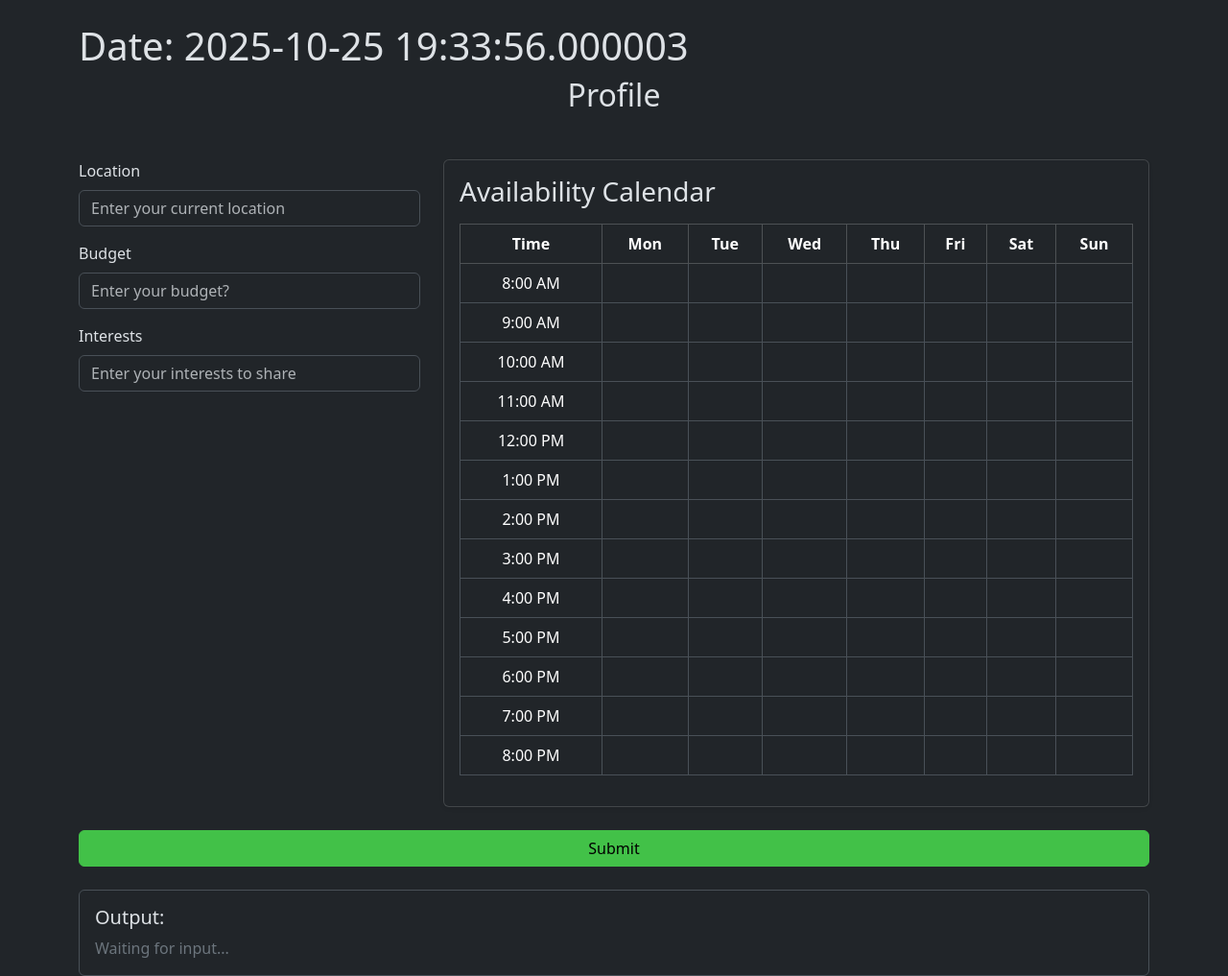
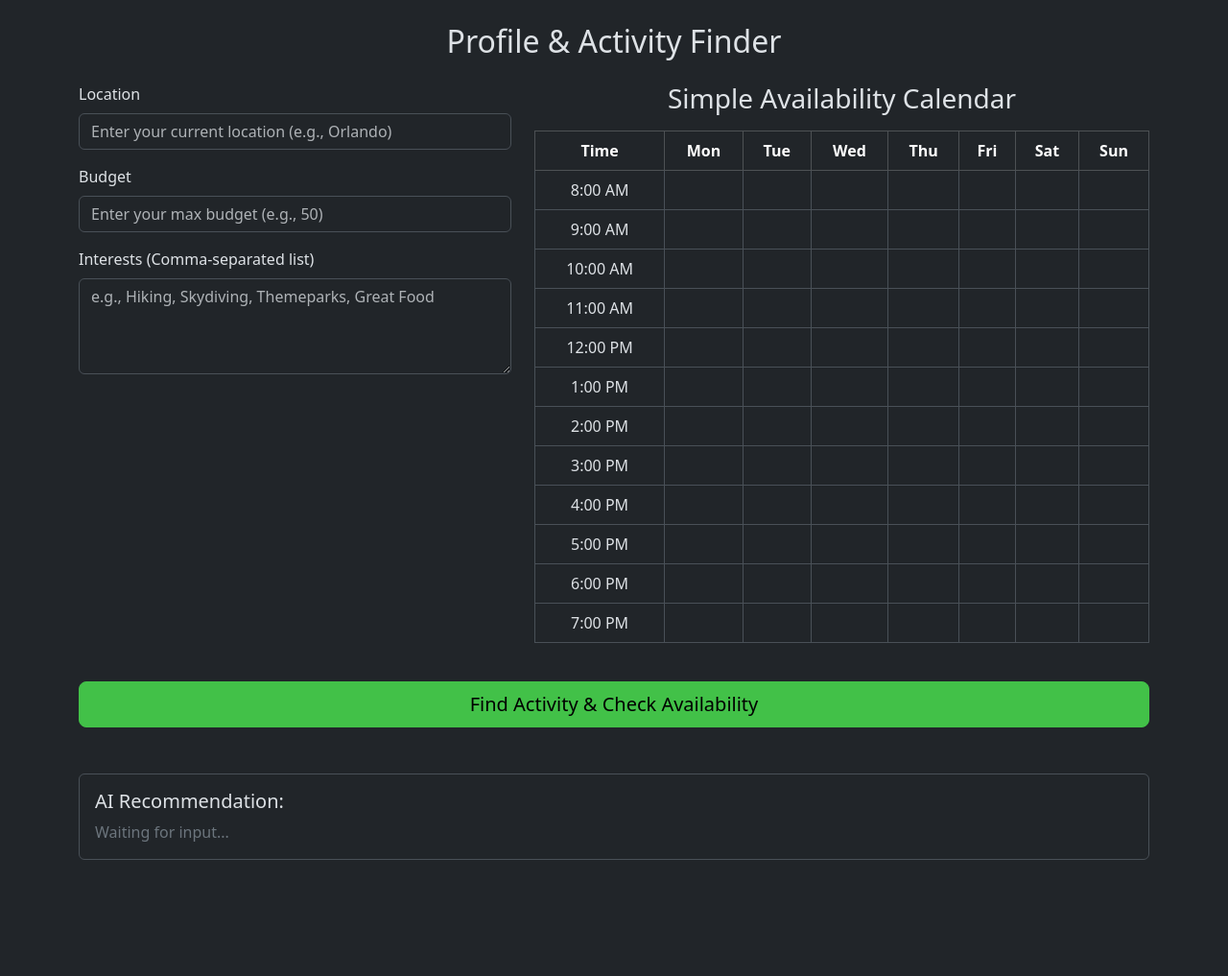
Before and after one commit to windu108/knighthacks2025, a Flask app: page / in a window 1280 px wide. Shown: the part 49-1066 px from the top of the page at 96% size. After the commit the page ends 945 px from the top, so only its background shows below. Run offline with Flask 3, Linux system fonts and the light colour scheme; some libraries are stand-ins or nearby versions.

Commit message:
google gemini now fully works as expected wiht the front end

```diff
--- a/app.py
+++ b/app.py
@@ -1,103 +1,133 @@
-# app.py
-
-# API Key: AIzaSyDd2K0Jwjs6X_c3JyGz6Q87ZQpcschQNSo
-from google import genai
+import os
+import json
 from flask import Flask, render_template, request, jsonify
 from datetime import datetime
+from google import genai
+from google.genai import types
 
-# Setup client using google api key
-# NOTE: In a production app, you would load this from an environment variable!
-client = genai.Client(api_key='AIzaSyDd2K0Jwjs6X_c3JyGz6Q87ZQpcschQNSo')
-
-# Initialize the main Flask app
-# NOTE: Ensure you have a 'templates' folder with 'index.html' and
-# a 'static' folder for assets.
+# --- Configuration ---
 app = Flask(__name__, static_folder='static', static_url_path='/static')
 
-# ----------------------------------------------------------------------
-# Helper Route for node_modules (if you are using local packages like Bootstrap)
-# ----------------------------------------------------------------------
+# Initialize the Gemini client. It automatically looks for the GEMINI_API_KEY
+# environment variable.
+try:
+    #Create client based on the api key
+    client = genai.Client(api_key='AIzaSyDd2K0Jwjs6X_c3JyGz6Q87ZQpcschQNSo')
+
+    print("Gemini Client Initialized Successfully.")
+except Exception as e:
+    #Error if can't find api key
+    print(f"Error initializing Gemini client: {e}. Check your GEMINI_API_KEY environment variable.")
+    client = None
+
+# Define a view function for node_modules (can be left as is, but often unnecessary)
 @app.route('/node_modules/<path:filename>')
 def node_modules(filename):
-    """
-    Serves files from the 'node_modules' directory for development.
-    Requires 'node_modules' to be in the same directory as this script.
-    """
     return app.send_static_file(f'../node_modules/{filename}')
 
-# ----------------------------------------------------------------------
-# Route to Serve the Main Page
-# ----------------------------------------------------------------------
+
 @app.route('/', methods=['GET'])
 def index():
-    """
-    Renders the main page template (e.g., index.html).
-    """
     now = datetime.now()
-    return render_template('index.html', date=now)
+    # Assuming index.html is actually base.html or a file that includes the form
+    return render_template('base.html', date=now)
 
-# ----------------------------------------------------------------------
-# Route to Process Data and Call the Gemini API
-# ----------------------------------------------------------------------
+
+# -------------------------------------------------------------------
+# !!! CORE ACTIVITY FINDER LOGIC !!!
+#Reverted route to /get_recommendation to match base.html fetch call.
 @app.route('/get_recommendation', methods=['POST'])
 def get_recommendation():
-    """
-    Receives user data from the front-end, constructs a prompt,
-    calls the Gemini API, and returns the AI's recommendation.
-    """
+    if not client:
+        return jsonify({"recommendation": "Error: AI client not initialized. Check API Key configuration."}), 500
+
     if not request.is_json:
-        return jsonify({"message": "Missing JSON in request"}), 400
+        return jsonify({"recommendation": "Missing JSON in request"}), 400
 
-    data = request.get_json()
+    try:
+        data = request.get_json()
+        location = data.get('location', 'an undisclosed location')
+        budget = data.get('budget', 'flexible budget')
+        # interests is an array containing a single string of comma-separated interests
+        # This is correct based on your frontend logic
+        interests = data.get('interests', ['general activities'])[0]
+        availability = data.get('availability', [])
 
-    # Extract the fields from the received JSON data
-    location = data.get('location', 'Unknown City')
-    budget = data.get('budget', 'flexible')
+        # Format the availability data for the prompt
+        availability_text = "Available time slots:\n"
+        if availability:
+            availability_text += "\n".join([f"- {slot['day']} at {slot['time']}" for slot in availability])
+        else:
+            availability_text += "- No specific slots provided. Suggest an activity that fits general times."
 
-    # Assuming 'interests' is an array of strings like:
-    # ["Hiking, Skydiving, Snorkling", "Hiking, Themeparks", "Great Food"]
-    responses = data.get('interests', [])
+        # --- 1. System Instruction & JSON Schema ---
+        system_instruction = """
+        You are an expert activity and experience planner. Your task is to recommend a single,
+        specific activity that perfectly matches the user's profile.
+        You MUST respond ONLY with a single JSON object that conforms exactly to the specified schema.
+        DO NOT include any text, markdown, or explanations outside the JSON object.
+        """
 
-    # --- Fallback/Static Data for Testing if dynamic data is missing ---
-    if not responses:
-         responses = ["Hiking, Skydiving, Snorkling", "Hiking, Themeparks", "Great Food"]
+        # Define the JSON Schema the model must adhere to.
+        response_schema = types.Schema(
+            type=types.Type.OBJECT,
+            properties={
+                "activity_name": types.Schema(type=types.Type.STRING, description="The specific name of the recommended activity/venue."),
+                "description": types.Schema(type=types.Type.STRING, description="A detailed, engaging description of the activity and why it fits the user's interests, location, and budget."),
+                "cost_estimate": types.Schema(type=types.Type.STRING, description="A clear cost estimate (e.g., '$20-30 per person', 'Free', or 'High-End'). Must respect the user's max budget."),
+                "best_time_slot_suggestion": types.Schema(type=types.Type.STRING, description="Suggest one specific, plausible time slot from the user's available times, or a general time if no slots were provided (e.g., 'Suggest Monday at 7:00 PM', or 'Any weekday evening')."),
+                "fit_score": types.Schema(type=types.Type.INTEGER, description="A confidence score from 1 to 100 for how well this activity fits ALL the user criteria."),
+            },
+            required=["activity_name", "description", "cost_estimate", "best_time_slot_suggestion", "fit_score"]
+        )
 
-    # 1. Format the user responses into the desired string (User1: (response) User2: (response) ...)
-    formatted_responses = ""
-    for i, response in enumerate(responses):
-        formatted_responses += f"User{i + 1}: ({response}) "
+        # --- 2. User Prompt ---
+        user_prompt = f"""
+        **User Profile for Activity Recommendation:**
+        - Location: {location}
+        - Max Budget: ${budget}
+        - Interests: {interests}
 
-    # 2. Construct the final prompt string with detailed instructions
-    prompt = (
-        f'We have multiple users who all reside in {location}. They have a budget of ${budget}. '
-        f'Their interests are as follows: {formatted_responses} '
-        'Suggest a single activity that would be a good fit for all of them within the budget and location. '
-        'Put your response in the following format: give the name of the activity in bold, then list its cost and address on the next line then finally a very short description of the activity. '
-        'Give 3 options in order of most relevant to our users interest'
-    )
+        {availability_text}
 
-    # 3. Google Gemini API call
-    try:
-        gemini_response = client.models.generate_content(
+        Generate one highly relevant activity recommendation in the required JSON format.
+        """
+
+        # --- 3. Gemini API Call ---
+        config = types.GenerateContentConfig(
+            system_instruction=system_instruction,
+            response_mime_type="application/json",
+            response_schema=response_schema,
+        )
+
+        response = client.models.generate_content(
             model='gemini-2.5-flash',
-            contents=prompt
+            contents=user_prompt,
+            config=config,
         )
-        result_text = gemini_response.text
+
+        # 4. Parse the JSON output from Gemini's response text
+        ai_data = json.loads(response.text)
+
+        # 5. Format the JSON data into HTML for the frontend
+        formatted_recommendation = f"""
+            <h4 class='text-primary'>🎉 **{ai_data.get('activity_name', 'No Name')}**</h4>
+            <p><strong>Cost Estimate:</strong> {ai_data.get('cost_estimate', 'N/A')}</p>
+            <p><strong>Suggested Slot:</strong> {ai_data.get('best_time_slot_suggestion', 'N/A')}</p>
+            <p class='mt-3'>{ai_data.get('description', 'No description.')}</p>
+            <p class='text-success mt-3'>**Fit Score:** **{ai_data.get('fit_score', 'N/A')}/100**</p>
+        """
+
+        # 6. Send the formatted HTML back to the client
+        return jsonify({"recommendation": formatted_recommendation})
+
+    except json.JSONDecodeError:
+        # Handle cases where the model fails to produce valid JSON
+        return jsonify({"recommendation": f"⚠️ **Error:** AI failed to produce valid JSON. Raw output: {response.text[:100]}..."}), 500
     except Exception as e:
-        print(f"Gemini API Error: {e}")
-        # Return a clean error message to the user
-        result_text = "Sorry, the recommendation service ran into an error."
+        print(f"An unexpected error occurred: {e}")
+        return jsonify({"recommendation": f"❌ **Unexpected Server Error:** {str(e)}"}), 500
+# -------------------------------------------------------------------
 
-    # 4. Return the result back to the client-side JavaScript
-    return jsonify({
-        "status": "success",
-        "recommendation": result_text,
-        "location": location # Echo back some data for confirmation
-    })
-
-# ----------------------------------------------------------------------
-# Run the Flask App
-# ----------------------------------------------------------------------
 if __name__ == '__main__':
-    # 'debug=True' reloads the server automatically on file changes
     app.run(debug=True)
--- a/templates/base.html
+++ b/templates/base.html
@@ -4,18 +4,42 @@
 <head>
   <meta charset="utf-8">
   <meta name="viewport" content="width=device-width, initial-scale=1">
-  <title>{% block title %}{% endblock %}</title>
+  <title>Meeting/Activity App</title>
   <link rel="stylesheet" href="{{ url_for('static', filename='css/custom.css') }}">
+
   <style>
-    /* Add a basic style for the selected calendar cell */
+    /* Styling for the calendar cells */
     .calendar-cell.selected {
       background-color: #0d6efd;
-      /* Bootstrap primary color */
+      /* Highlight selected slots using Bootstrap primary color */
       cursor: pointer;
     }
 
     .calendar-cell {
       cursor: pointer;
+    }
+
+    /* CUSTOM STYLE: Ensure the Interests textarea expands to fill space */
+    #interestsContainer {
+      flex-grow: 1;
+      /* Allows the container to fill the available vertical space */
+      display: flex;
+      flex-direction: column;
+    }
+
+    #interestsInput {
+      flex-grow: 1;
+      /* Makes the textarea itself expand */
+      min-height: 100px;
+      /* Ensures a minimum height */
+    }
+
+    /* CUSTOM STYLE: Remove the background from the time column (Bootstrap table-secondary override) */
+    .table-responsive .table-dark+tbody .time-cell {
+      background-color: var(--bs-body-bg) !important;
+      /* Use the main body background */
+      color: var(--bs-body-color);
+      /* Ensure text is readable */
     }
   </style>
 </head>
@@ -24,45 +48,37 @@
   <nav class="navbar sticky-top bg-body-tertiary border-bottom border-primary border-3">
     <div class="container-fluid">
       <div class="col-4 justify-content-start">
-        <a class="navbar-brand" href="{{ url_for('index') }}">Meeting App</a>
+        <a class="navbar-brand" href="/">Meeting App</a>
       </div>
     </div>
   </nav>
 
   <div class="container mt-4">
-    {% block content %}{% endblock %}
-    {% block scripts %}{% endblock %}
+    <h2 class="text-center mb-4">Profile & Activity Finder</h2>
+
+    <div class="row min-vh-50">
+
+      <div class="col-md-5 d-flex flex-column h-100">
+        <div class="mb-3">
+          <label for="locationInput" class="form-label">Location</label>
+          <input type="text" class="form-control" id="locationInput"
+            placeholder="Enter your current location (e.g., Orlando)">
         </div>
 
-  <div class="container">
-    <div class="row g-4">
-      <h2 class="text-center mb-4"> Profile </h2>
-
-      <div class="col-md-4">
-        <!-- Location Input -->
         <div class="mb-3">
-          <label for="locationInput" class="form-label">Location</label>
-          <input type="text" class="form-control" id="locationInput" placeholder="Enter your current location">
+          <label for="budgetInput" class="form-label">Budget</label>
+          <input type="text" class="form-control" id="budgetInput" placeholder="Enter your max budget (e.g., 50)">
         </div>
 
-        <!-- Budget Input -->
-        <div class="mb-3">
-          <label for="budgetInput" class="form-label">Budget</label>
-          <input type="text" class="form-control" id="budgetInput" placeholder="Enter your budget? ">
-        </div>
-
-        <!-- Interest Input -->
-        <div class="mb-3">
-          <label for="interestInput" class="form-label">Interests</label>
-          <input type="text" class="form-control" id="interestInput" placeholder="Enter your interests to share">
+        <div class="mb-3" id="interestsContainer">
+          <label for="interestsInput" class="form-label">Interests (Comma-separated list)</label>
+          <textarea class="form-control" id="interestsInput" rows="3"
+            placeholder="e.g., Hiking, Skydiving, Themeparks, Great Food"></textarea>
         </div>
       </div>
 
-      <div class="col-md-8">
-          <!-- Calendar -->
-        <div class="card p-3 shadow-sm">
-          <h3 class="mb-3">Availability Calendar</h3>
-
+      <div class="col-md-7">
+        <h3 class="text-center mb-3">Simple Availability Calendar</h3>
         <div class="table-responsive">
           <table class="table table-bordered text-center align-middle" id="calendarTable">
             <thead class="table-dark">
@@ -83,29 +99,27 @@
         </div>
       </div>
     </div>
+    <div class="d-grid mt-4">
+      <button id="submitBtn" class="btn btn-primary btn-lg">Find Activity & Check Availability</button>
     </div>
 
-    <!-- Button -->
-    <div class="d-grid mt-4">
-      <button id="submitBtn" class="btn btn-primary">Submit</button>
-    </div>
-
-    <!-- Output -->
-    <div class="mt-4">
+    <div class="mt-5 mb-5">
       <div class="box output-box p-3 border rounded">
-        <h5>Output:</h5>
+        <h5>AI Recommendation:</h5>
         <div id="outputText" class="mt-2 text-secondary">Waiting for input...</div>
       </div>
     </div>
+
   </div>
-
   <script>
     //==============================================================
     // SCRIPTS FOR DATA COLLECTION AND SUBMISSION TO PYTHON BACKEND
     //==============================================================
+    // Get references to all necessary DOM elements
     const submitBtn = document.getElementById('submitBtn');
     const locationInput = document.getElementById('locationInput');
     const budgetInput = document.getElementById('budgetInput');
+    const interestsInput = document.getElementById('interestsInput');
     const outputText = document.getElementById('outputText');
 
     /**
@@ -119,14 +133,14 @@
 
       rows.forEach((row, rowIndex) => {
         const timeCell = row.querySelector('td:first-child');
-        if (!timeCell) return; // Skip if no time cell found
+        if (!timeCell) return; // Skip if no time cell is found
 
-        const timeSlot = timeCell.textContent; // e.g., "8:00 AM"
+        const timeSlot = timeCell.textContent;
         const dayCells = row.querySelectorAll('.calendar-cell');
 
         dayCells.forEach((cell, dayIndex) => {
           if (cell.classList.contains('selected')) {
-            // dayIndex 0=Mon, 6=Sun
+            // Map day index (0-6) to day name
             const daysOfWeek = ["Mon", "Tue", "Wed", "Thu", "Fri", "Sat", "Sun"];
             availability.push({
               day: daysOfWeek[dayIndex],
@@ -138,114 +152,143 @@
       return availability;
     }
 
-    // When the button is pressed
+    // Event listener for the main submit button
     submitBtn.addEventListener('click', () => {
-      // 1. Collect all data
+      // 1. Collect all data from input fields and calendar
       const location = locationInput.value.trim();
       const budget = budgetInput.value.trim();
-      const interest = interestInput.value.trim();
+      const interests = interestsInput.value.trim();
       const availability = collectAvailability();
 
-      // Basic validation
-      if (location === "" || budget === "" || interest === "") {
+      // Package interests as an array, as expected by the Python backend's prompt assembly
+      const interestsArray = [interests];
+
+
+      // Basic client-side validation
+      if (location === "" || budget === "" || interests === "") {
         outputText.textContent = "⚠️ Please enter Location, Budget, and Interests!";
-        return;
+        return; // Stop execution if validation fails
       }
 
-      // Prepare the data payload for the server
+      // Prepare the data payload for the server as a JSON object
       const postData = {
         location: location,
         budget: budget,
-        interest: interest,
-        availability: availability // Array of selected time slots
+        availability: availability,
+        interests: interestsArray
       };
 
-      // 2. Show processing message
-      outputText.textContent = "Processing input and sending data to Python backend...";
+      // 2. Show processing message to the user
+      outputText.textContent = "Processing input and consulting the AI...";
 
-      // 3. Send the data to the Python backend (Flask endpoint)
-      fetch('/submit_data', {
+      // 3. Send the data to the Python backend (Flask endpoint: /get_recommendation)
+      fetch('/get_recommendation', {
         method: 'POST',
         headers: {
           'Content-Type': 'application/json',
         },
-        body: JSON.stringify(postData),
+        body: JSON.stringify(postData), // Convert JavaScript object to JSON string
       })
         .then(response => {
+          // Check for HTTP errors (like 404 or 500)
           if (!response.ok) {
-            // Throw an error if the HTTP status is 4xx or 5xx
-            return response.json().then(err => { throw new Error(`Server responded with status ${response.status}: ${err.message || response.statusText}`); });
+            // Read the text of the error response and throw a detailed error
+            return response.text().then(text => {
+              throw new Error(`Server status ${response.status}: ${text.substring(0, 100)}...`);
+            });
           }
-          return response.json(); // Expect a JSON response from the Python server
+          return response.json(); // If successful, parse the JSON response body
         })
         .then(data => {
-          // 4. Update the output box with the server's response
-          const slotCount = data.slots_count !== undefined ? data.slots_count : availability.length;
-          outputText.innerHTML = `✅ **Success!** Server Reply: **${data.message}**<br>Location: ${location}<br>Budget: ${budget}<br>Slots Selected: ${slotCount}`;
+          // 4. Handle the successful JSON response from the server
+          const slotCount = availability.length;
+
+          // Extract the pre-formatted HTML from the 'recommendation' key
+          const aiRecommendation = data.recommendation;
+
+          if (aiRecommendation) {
+            // 1. Inject the entire HTML content from the Flask response
+            outputText.innerHTML = aiRecommendation;
+
+            // 2. Append the user data summary *after* the recommendation
+            outputText.innerHTML += `
+                  <hr>
+                  <small class="text-muted">
+                      **Your Data Processed:**<br>
+                      Location: ${location}<br>
+                      Budget: ${budget}<br>
+                      Slots Selected: ${slotCount}
+                  </small>
+              `;
+          } else {
+            // Fallback if the server returned a 200 OK but the JSON was missing the key
+            outputText.innerHTML = `⚠️ **Server Reply Success, but Data Missing.** Server returned: ${JSON.stringify(data)}`;
+          }
         })
         .catch(error => {
+          // 5. Handle any errors during the fetch process
           console.error('Fetch error:', error);
-          outputText.textContent = `❌ Error sending data: ${error.message}`;
+          // Display the error message to the user
+          outputText.innerHTML = `❌ **Error connecting to server or API:** ${error.message}`;
         });
     });
 
+
     //==============================================================
-    // SCRIPTS FOR CALENDAR RENDERING AND INTERACTION
+    // SCRIPTS FOR CALENDAR RENDERING AND INTERACTION (COMPLETE LOGIC)
     //==============================================================
+
+    // This block executes once the page content has fully loaded
     document.addEventListener("DOMContentLoaded", function () {
       const tbody = document.querySelector("#calendarTable tbody");
 
-      // Generate time slots (8 AM to 8 PM)
-      const startHour = 8;
-      const endHour = 20;
-      for (let hour = startHour; hour <= endHour; hour++) {
-        const row = document.createElement("tr");
-        const timeCell = document.createElement("td");
-        const suffix = hour >= 12 ? "PM" : "AM";
-        const displayHour = hour % 12 === 0 ? 12 : hour % 12;
-        timeCell.textContent = `${displayHour}:00 ${suffix}`;
+      // Define the time range for the calendar grid
+      const startHour = 8; // 8 AM
+      const endHour = 20; // 8 PM (24-hour format)
+
+      /**
+       * Converts 24-hour time to 12-hour format (e.g., 14 -> 2:00 PM)
+       * @param {number} hour - The hour in 24-hour format (0-23)
+       * @returns {string} The formatted time string
+       */
+      function formatTime(hour) {
+        if (hour === 0) return "12:00 AM";
+        if (hour === 12) return "12:00 PM";
+        return (hour % 12) + ":00 " + (hour < 12 ? "AM" : "PM");
+      }
+
+      // Loop through each hour to generate table rows
+      for (let hour = startHour; hour < endHour; hour++) {
+        const row = document.createElement('tr');
+        const timeSlot = formatTime(hour);
+
+        // 1. Time Cell (The first column - acts as the row header)
+        const timeCell = document.createElement('td');
+        timeCell.textContent = timeSlot;
+        // NOTE: We replace table-secondary with the custom class time-cell to remove the background
+        timeCell.classList.add('time-cell');
         row.appendChild(timeCell);
 
-        // Create 7 cells for days (Mon-Sun)
+        // 2. Day Cells (Mon-Sun)
         for (let day = 0; day < 7; day++) {
-          const cell = document.createElement("td");
-          cell.classList.add("calendar-cell");
-          cell.style.height = "40px";
-          row.appendChild(cell);
+          const dayCell = document.createElement('td');
+          dayCell.classList.add('calendar-cell');
+          dayCell.dataset.time = timeSlot; // Data attribute for time
+          dayCell.dataset.dayIndex = day;  // Data attribute for day (0=Mon, 6=Sun)
+          dayCell.textContent = ' '; // Empty content, just for display/clicking
+
+          // Add click listener to toggle selection
+          dayCell.addEventListener('click', function () {
+            this.classList.toggle('selected');
+          });
+
+          row.appendChild(dayCell);
         }
 
-        tbody.appendChild(row);
-      }
-
-      // ---- Click & Drag Selection Logic ----
-      let isMouseDown = false;
-      let selecting = false; // true = selecting, false = deselecting
-
-      document.addEventListener("mousedown", function (e) {
-        if (e.target.classList.contains("calendar-cell")) {
-          isMouseDown = true;
-          // Determine if we are selecting (true) or deselecting (false)
-          selecting = !e.target.classList.contains("selected");
-          e.target.classList.toggle("selected", selecting);
+        tbody.appendChild(row); // Append the completed row to the table body
       }
     });
-
-      document.addEventListener("mouseover", function (e) {
-        if (isMouseDown && e.target.classList.contains("calendar-cell")) {
-          e.target.classList.toggle("selected", selecting);
-        }
-      });
-
-      document.addEventListener("mouseup", function () {
-        isMouseDown = false;
-      });
-
-      // Prevent text selection while dragging
-      document.addEventListener("dragstart", e => e.preventDefault());
-    });
   </script>
-
-  <script src="{{ url_for('node_modules', filename='bootstrap/dist/js/bootstrap.bundle.min.js') }}"></script>
 </body>
 
 </html>
```
Lines whose indentation alone changed are shown as unchanged.
